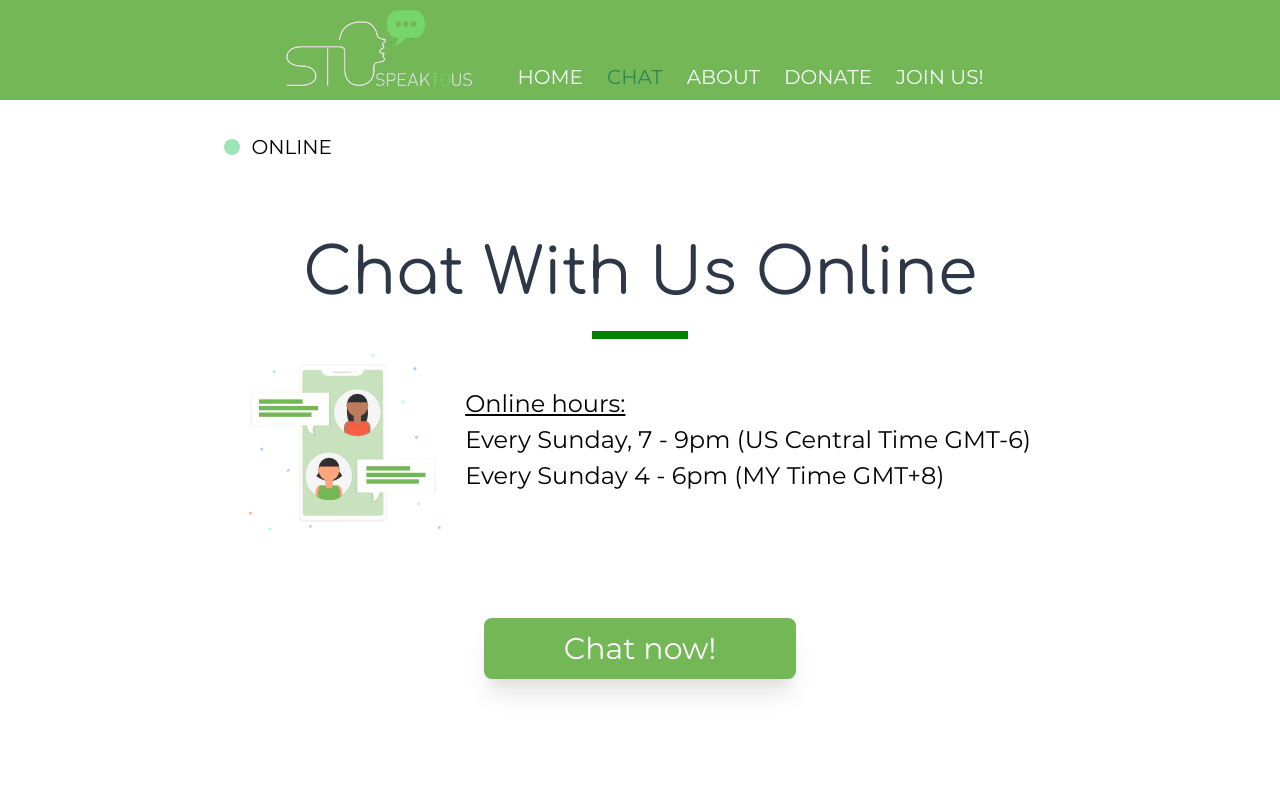
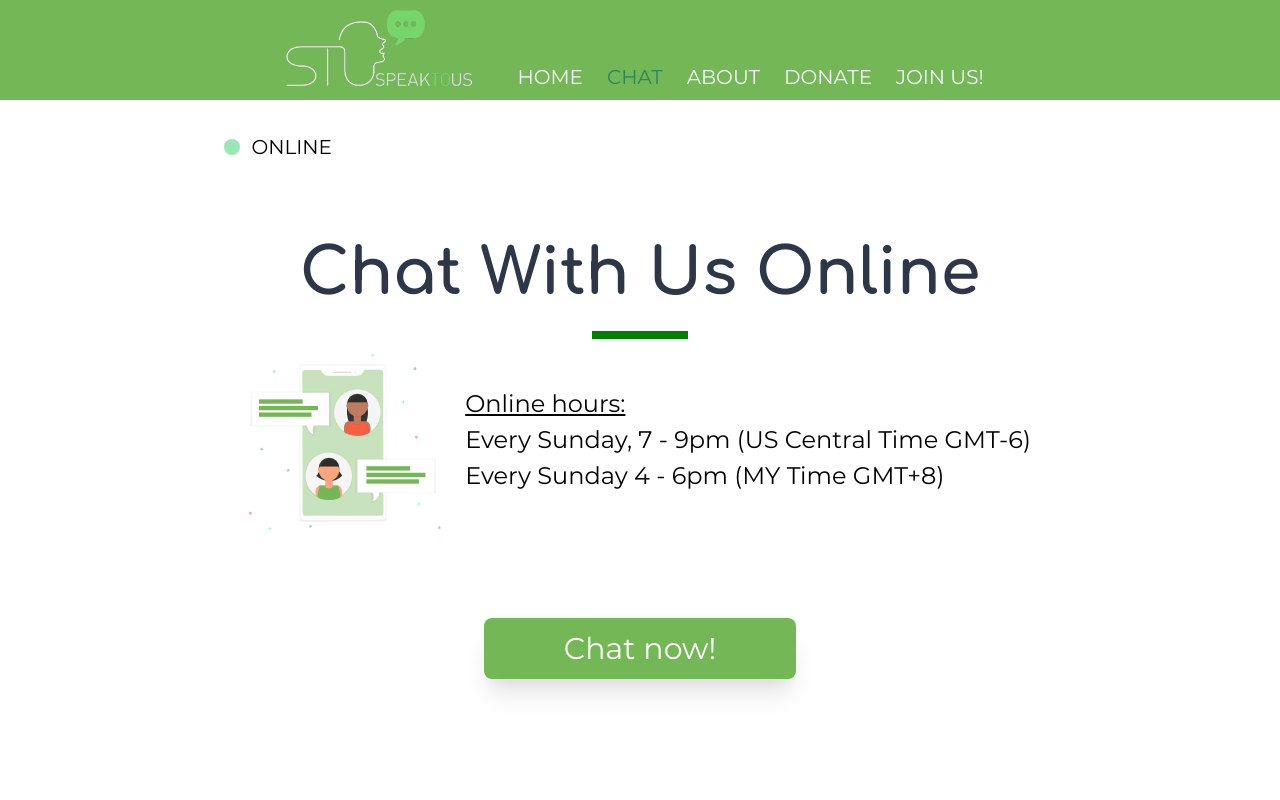
Before and after one commit to speaktousdev/speaktous-website, a Nuxt app: page /chat in a window 1280 px wide. Shown: the top 800 px of the page. Built offline with nearby package versions, Linux system fonts and the light colour scheme.

Commit message:
fix chat page header to be consistent with other pages

```diff
--- a/pages/chat.vue
+++ b/pages/chat.vue
@@ -12,7 +12,7 @@
     </div>
 
     <div class="mb-8 text-center sm:mt-16">
-      <h1 class="font-serif text-4xl text-gray-800 sm:text-6xl">
+      <h1 class="font-serif text-4xl font-extrabold text-gray-800 sm:text-6xl">
         Chat With Us
         <br class="sm:hidden" />Online
       </h1>
```
